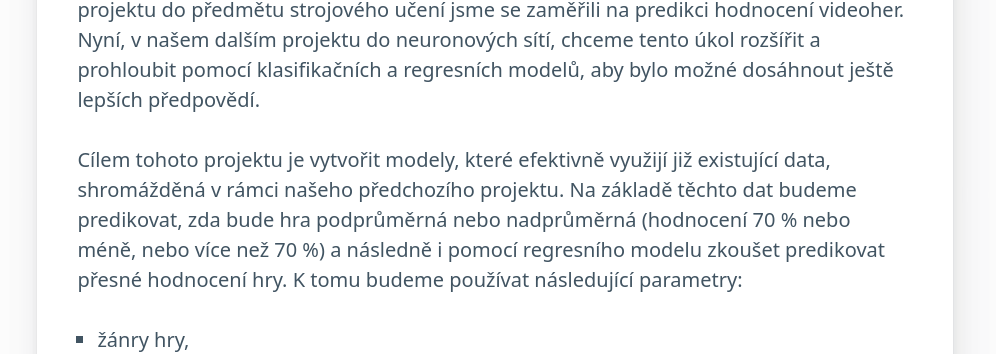
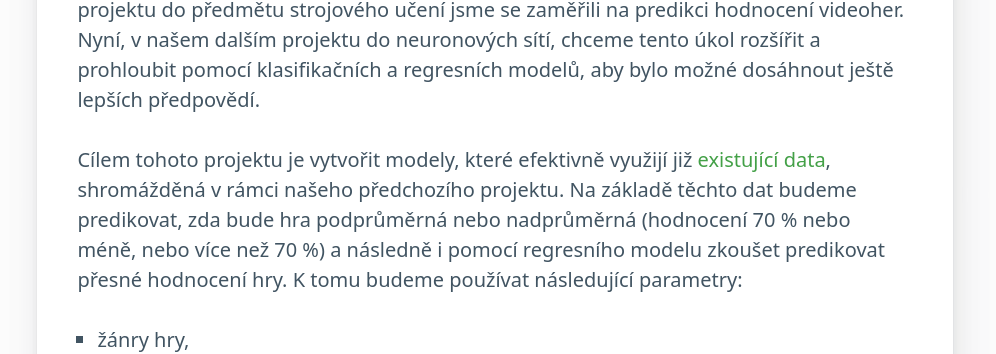
Before and after one commit to AdamPrchal/game-rating-prediction, a Next.js app: page /neuronove-site in a window 1280 px wide. Shown: the part 1330-1684 px from the top of the page, without its empty margins (145-1141 px from the left). Built offline with nearby package versions, Linux system fonts and the light colour scheme.

Commit message:
Pridani odkazu na dataset

```diff
--- a/src/chapters/neuronove-site/analyzaDat.mdx
+++ b/src/chapters/neuronove-site/analyzaDat.mdx
@@ -15,8 +15,6 @@ import { ImageWithCaption } from "../../components/ImageWithCaption";
         source={""}
     />
 
-
-
     ### Beat count
     Na následujícím histogramu vidíme počet her a počet hráčů, kteří ji hodnotili (napsali ke hře hodnocení).
     Z histogramu vidíme, že nejmenší počet napsaných recenzí v rozmezí 30-80 má nejvíce her z našeho datasetu (4 149).
@@ -29,7 +27,6 @@ import { ImageWithCaption } from "../../components/ImageWithCaption";
     />
 
     ### Platformy
-
     Sloupec platforms obsahuje informace o tom, kde si hru můžete zahrát – například PC, Xbox, Nintento Switch apod.
     Přehled počtu her a jednotlivých platforem zobrazuje následující graf.
     Poznámka - jedna hra může být vydána na více platformách.
--- a/src/chapters/neuronove-site/uvod.mdx
+++ b/src/chapters/neuronove-site/uvod.mdx
@@ -13,7 +13,7 @@ import { ImageWithCaption } from "../../components/ImageWithCaption";
 
 V oblasti videoherního průmyslu, který se neustále vyvíjí a stává se stále konkurenceschopnějším, je důležité předpovídat úspěšnost her. V našem předchozím projektu do předmětu strojového učení jsme se zaměřili na predikci hodnocení videoher. Nyní, v našem dalším projektu do neuronových sítí, chceme tento úkol rozšířit a prohloubit pomocí klasifikačních a regresních modelů, aby bylo možné dosáhnout ještě lepších předpovědí.
 
-Cílem tohoto projektu je vytvořit modely, které efektivně využijí již existující data, shromážděná v rámci našeho předchozího projektu. Na základě těchto dat budeme predikovat, zda bude hra podprůměrná nebo nadprůměrná (hodnocení 70 % nebo méně, nebo více než 70 %) a následně i pomocí regresního modelu zkoušet predikovat přesné hodnocení hry. K tomu budeme používat následující parametry:
+Cílem tohoto projektu je vytvořit modely, které efektivně využijí již <a href="https://docs.google.com/spreadsheets/d/1eHCOAmhTf8sZE1kzPQRarFqV3i486Dusd5alaBc8cKU" target="_blank">existující data</a>, shromážděná v rámci našeho předchozího projektu. Na základě těchto dat budeme predikovat, zda bude hra podprůměrná nebo nadprůměrná (hodnocení 70 % nebo méně, nebo více než 70 %) a následně i pomocí regresního modelu zkoušet predikovat přesné hodnocení hry. K tomu budeme používat následující parametry:
 
 - žánry hry,
 - dostupné platformy,
```
